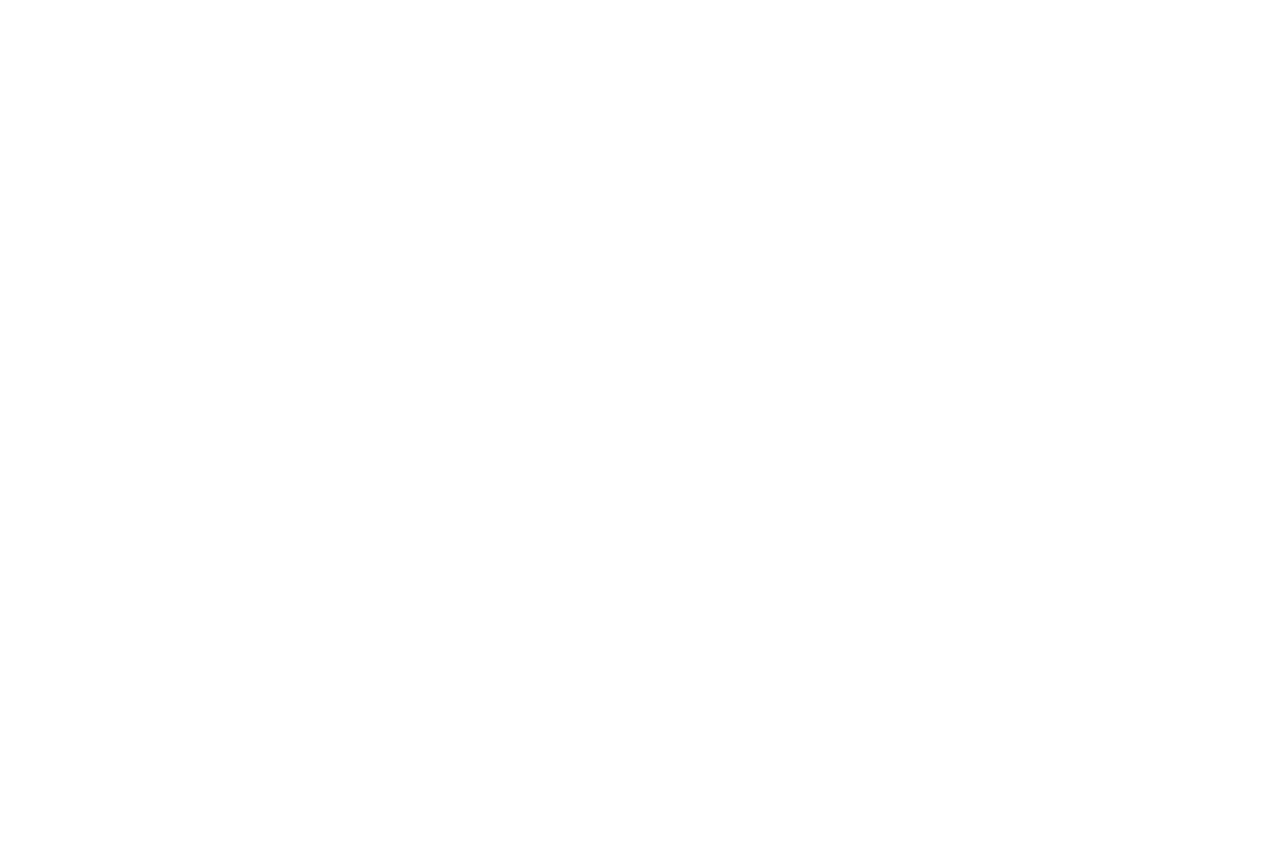
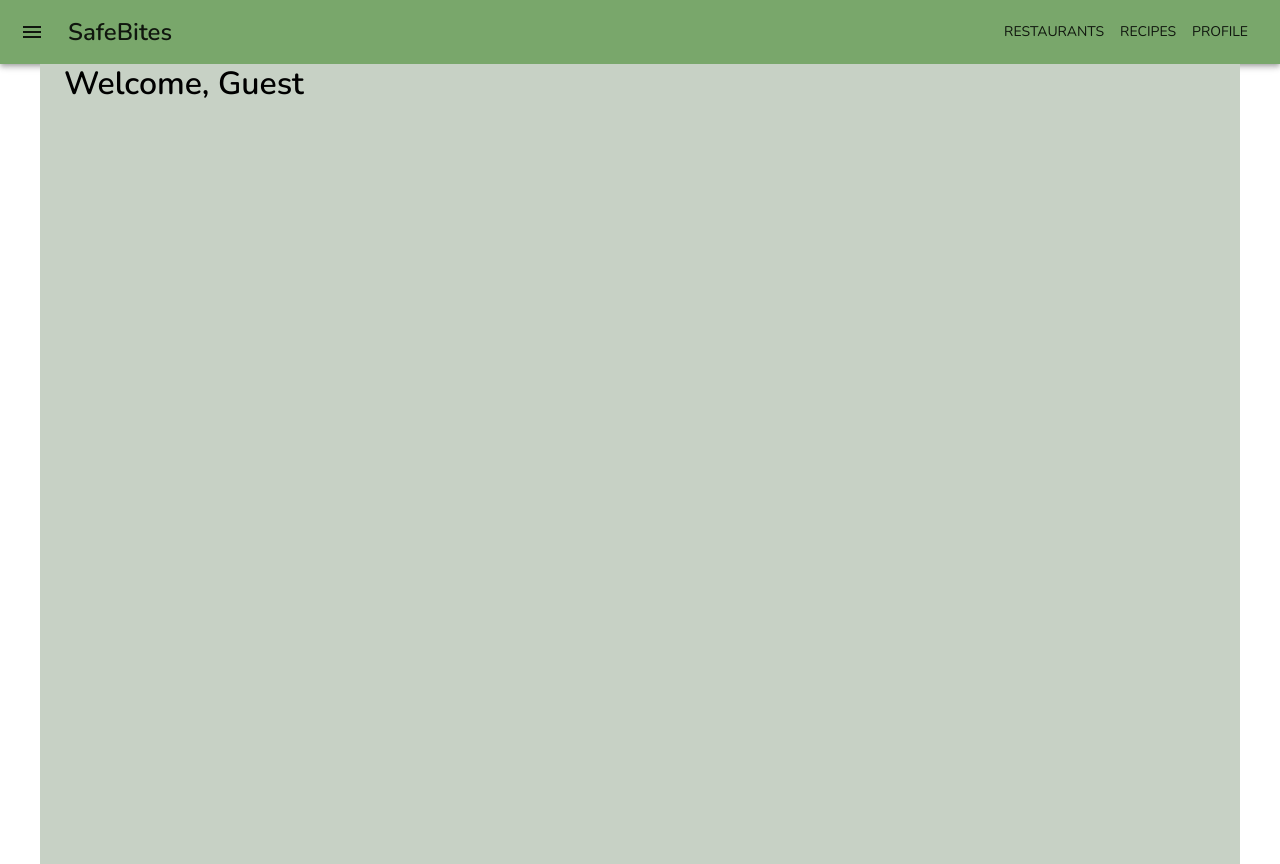
Before and after one commit to kevinwjchoi/safe-bites-application, a React (Create React App) app in the folder client/: page /home in a window 1280 px wide. Before the commit this address had no page. Before the commit the page ends 800 px from the top, so only its background shows below. Built offline with nearby package versions, Linux system fonts and the light colour scheme.

Commit message:
Added MUI to App.js and made Login Signup

```diff
--- a/client/package.json
+++ b/client/package.json
@@ -6,6 +6,10 @@
     "private": true,
     "proxy": "http://127.0.0.1:5555/",
     "dependencies": {
+        "@emotion/react": "^11.13.0",
+        "@emotion/styled": "^11.13.0",
+        "@mui/icons-material": "^5.16.5",
+        "@mui/material": "^5.16.5",
         "@reduxjs/toolkit": "^2.2.6",
         "@testing-library/jest-dom": "^5.17.0",
         "@testing-library/react": "^13.4.0",
--- a/client/src/App.js
+++ b/client/src/App.js
@@ -2,24 +2,77 @@ import React from 'react';
 import { BrowserRouter as Router, Routes, Route } from 'react-router-dom';
 import { Provider } from 'react-redux';
 import { store } from './redux/store';
+import { createTheme, ThemeProvider } from '@mui/material/styles';
 
+
+import Home from './pages/Home';
 import Login from './pages/Login';
 import Signup from './pages/Signup';
 
 function App() {
 
 
+  const theme = createTheme({
+    palette: {
+      primary: {
+        main: '#79A76B', // Sage green
+        light: '#79A76B', // Sage garden
+        dark: '#4A5D23', // Darker sage green
+      },
+      secondary: {
+        main: '#FF9800', // Bold orange
+        light: '#FFB74D', // Lighter orange
+        dark: '#F57C00', // Darker orange
+      },
+      background: {
+        default: '#C7D1C5', // Frosted Sage
+        paper: '#F5F5F5', // Light grey surfaces
+      },
+      text: {
+        primary: '#212121', // Dark grey text
+        secondary: '#757575', // Medium grey text
+      },
+    },
+    typography: {
+      fontFamily: '"Nunito", "Roboto", "Helvetica", "Arial", sans-serif',
+      h1: {
+        fontWeight: 600,
+        fontSize: '2.5rem',
+      },
+      h2: {
+        fontWeight: 600,
+        fontSize: '2rem',
+      },
+      h4: {
+        fontWeight: 600,
+        fontSize: '2rem',
+      },
+      body1: {
+        fontWeight: 400,
+        fontSize: '1rem',
+      },
+      h6: {
+        fontWeight: 800,
+        fontSize: '1.5rem',
+      }
+
+    },
+  });
+
 
 
     return (
         <Provider store={store}>
+          <ThemeProvider theme={theme}>
             <Router>
               <Routes>
+                <Route path="/home" element={<Home />} />
                 <Route path="/login" element={<Login />} />
                 <Route path="/signup" element={<Signup />} />
 
               </Routes>
             </Router>
+          </ThemeProvider>
         </Provider>
       );
 }
--- a/client/src/components/LoginForm.js
+++ b/client/src/components/LoginForm.js
@@ -1,8 +1,12 @@
 import React from 'react';
 import { Formik, Form, Field, ErrorMessage } from 'formik';
 import * as Yup from 'yup';
+import { TextField, Button, Box } from '@mui/material';
+
 
 const LoginForm = ({ onSubmit }) => {
+
+
   return (
     <Formik
       initialValues={{ username: '', password: '' }}
--- a/client/src/index.css
+++ b/client/src/index.css
@@ -1,6 +1,16 @@
+
+
+@import url('https://fonts.googleapis.com/css2?family=Nunito:wght@300;400;600&display=swap');
+
+body {
+  font-family: 'Nunito', 'Roboto', 'Helvetica', 'Arial', sans-serif;
+  margin: 0;
+  padding: 0;
+  box-sizing: border-box;
+}
 :root {
-    --bg: #282c34;
-    --header: #fff;
-    --link: #61dafb;
-    --text: hsla(0, 0%, 100%, 0.88);
-  }
+  --bg: #282c34;
+  --header: #fff;
+  --link: #61dafb;
+  --text: hsla(0, 0%, 100%, 0.88);
+}
--- a/client/src/pages/Home.js
+++ b/client/src/pages/Home.js
@@ -1,13 +1,46 @@
-import React from "react";
+import React from 'react';
+import { useSelector } from 'react-redux';
+import { Container, Typography, Button, AppBar, Toolbar, IconButton } from '@mui/material';
+import { Link } from 'react-router-dom';
+import MenuIcon from '@mui/icons-material/Menu';
+import '../index.css';
+
+const Home = () => {
+  const { currentUser } = useSelector((state) => state.user);
 
 
-const Home = () => {
+  return (
+    <div>
+        <AppBar position="static">
+          <Toolbar>
+            <IconButton edge="start" color="inherit" aria-label="menu" sx={{ mr: 2 }}>
+              <MenuIcon />
+            </IconButton>
+            <Typography variant="h6" component="div" sx={{ flexGrow: 1 }}>
+              SafeBites
+            </Typography>
+            <Button color="inherit" component={Link} to="/restaurants">
+              Restaurants
+            </Button>
+            <Button color="inherit" component={Link} to="/recipes">
+              Recipes
+            </Button>
+            <Button color="inherit" component={Link} to="/profile">
+              Profile
+            </Button>
+          </Toolbar>
+        </AppBar>
+        <Container sx={{ bgcolor: 'background.default', minHeight: '100vh' }}>
+          <Typography variant="h4" component="h1" gutterBottom>
+            Welcome, {currentUser ? currentUser.username : 'Guest'}
+          </Typography>
+          <Typography variant="body1" paragraph>
+            {/* Add more content here if needed */}
+          </Typography>
+        </Container>
 
-    return (
-        <>
-            <h1>Welcome to the home page.</h1>
-        </>
-    )
+    </div>
+  );
 };
 
 export default Home;
--- a/client/src/pages/Login.js
+++ b/client/src/pages/Login.js
@@ -2,10 +2,14 @@ import React from 'react';
 import { useDispatch, useSelector } from 'react-redux';
 import { setUser, setError, setStatus, clearUser } from '../redux/features/userSlice'
 import LoginForm from '../components/LoginForm';
+import { useNavigate } from 'react-router-dom';
+import { Container, Typography, Paper, Box, CircularProgress, Alert, Button } from '@mui/material';
+
 
 const Login = () => {
   const dispatch = useDispatch();
   const { currentUser, status, error } = useSelector((state) => state.user);
+  const navigate = useNavigate();
 
   const handleLogin = async (values, {resetForm}) => {
     dispatch(setStatus('loading'));
@@ -27,6 +31,7 @@ const Login = () => {
       dispatch(setStatus('succeeded'));
 
       resetForm();
+      navigate('/home');
 
     } catch (err) {
       dispatch(setError(err.message));
@@ -53,21 +58,29 @@ const Login = () => {
   };
 
   return (
-    <div>
-      {status === 'loading' && <p>Loading...</p>}
-      {status === 'failed' && <p>Error: {error}</p>}
-      {currentUser ? (
-        <div>
-          <h1>Welcome, {currentUser.username}</h1>
-          <button onClick={handleLogout}>Logout</button>
-        </div>
-      ) : (
-        <div>
-          <h1>Login</h1>
+    <Container component="main" maxWidth="xs" sx={{ mt: 8, mb: 4 }}>
+      <Paper elevation={3} sx={{ padding: 4, display: 'flex', flexDirection: 'column', alignItems: 'center' }}>
+        <Typography variant="h1" component="h1" gutterBottom>
+          Login
+        </Typography>
+
+        {status === 'loading' && <CircularProgress sx={{ mt: 2 }} />}
+        {status === 'failed' && <Alert severity="error" sx={{ mt: 2 }}>{error}</Alert>}
+
+        {currentUser ? (
+          <Box textAlign="center">
+            <Typography variant="h5" component="h2">
+              Welcome, {currentUser.username}
+            </Typography>
+            <Button variant="contained" color="primary" onClick={handleLogout} sx={{ mt: 2 }}>
+              Logout
+            </Button>
+          </Box>
+        ) : (
           <LoginForm onSubmit={handleLogin} />
-        </div>
-      )}
-    </div>
+        )}
+      </Paper>
+    </Container>
   );
 };
 
--- a/client/src/redux/features/userSlice.js
+++ b/client/src/redux/features/userSlice.js
@@ -9,7 +9,7 @@ export const userSlice = createSlice({
     },
     reducers: {
         setUser: (state, action) => {
-            state.value = action.payload;
+            state.currentUser = action.payload;
         },
         clearUser: (state) => {
             state.currentUser = null;
@@ -18,7 +18,7 @@ export const userSlice = createSlice({
             state.status = action.payload;
         },
         setError: (state, action) => {
-        state.error = action.payload;
+            state.error = action.payload;
         },
     },
 });
```
Also changed, not shown: 1 other file (tests, documents, lock files or other folders). Lines whose indentation alone changed are shown as unchanged.
